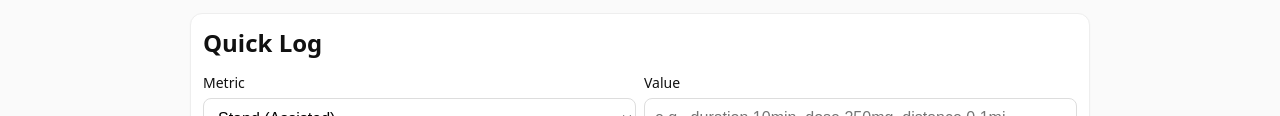
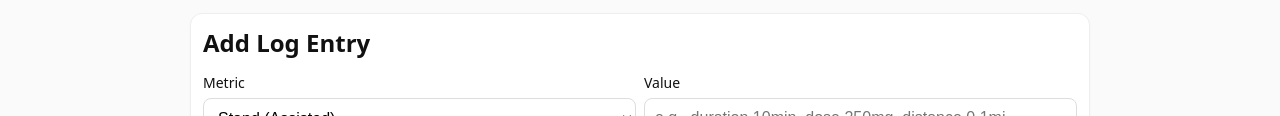
Before and after one commit to saundr00/StellaTracker, a plain HTML site: page web/index.html in a window 1280 px wide. Shown: the part 307-423 px from the top of the page. Drawn offline with Linux system fonts and the light colour scheme; no server answers.

Commit message:
change label

```diff
--- a/web/index.html
+++ b/web/index.html
@@ -41,7 +41,7 @@
     </section>
 
     <section class="card">
-      <h2 style="margin:0 0 8px 0;">Quick Log</h2>
+      <h2 style="margin:0 0 8px 0;">Add Log Entry</h2>
       <div class="grid">
         <div class="row">
           <div>
```
